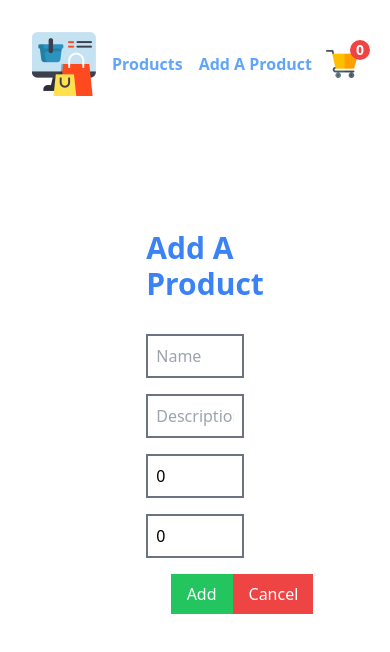
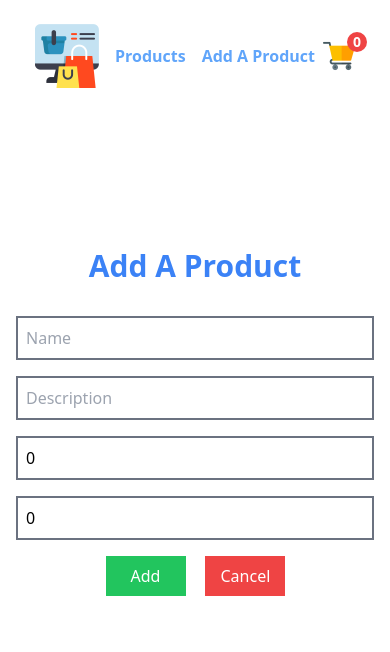
Before and after one commit to wsuyash/ecommerce-react, a React (Create React App) app: page /add in a window 390 px wide. Shown: the top 652 px of the page. Built offline with nearby package versions, Linux system fonts and the light colour scheme.

Commit message:
Add responsiveness

```diff
--- a/src/components/AddProduct.js
+++ b/src/components/AddProduct.js
@@ -50,14 +50,14 @@ const AddProduct = () => {
 	}
 
 	return (
-		<div className="AddProduct w-1/4 h-min m-auto absolute top-0 bottom-0 right-0 left-0 flex flex-col justify-center items-center gap-8">
-			<h1 className="text-3xl text-blue-500 font-bold self-start">Add A Product</h1>
+		<div className="AddProduct w-full md:w-1/2 lg:w-1/4 h-min m-auto p-4 md:p-0 absolute top-0 bottom-0 right-0 left-0 flex flex-col justify-center items-center gap-8">
+			<h1 className="text-3xl text-blue-500 font-bold self-center">Add A Product</h1>
 			<form className="w-full flex flex-col justify-center items-center gap-4" onSubmit={handleSubmit}>
 				<input className="w-full p-2 border-2 border-gray-500" type="text" placeholder="Name" value={name} onChange={(e) => setName(() => e.target.value)} />
 				<input className="w-full p-2 border-2 border-gray-500" type="text" placeholder="Description" value={description} onChange={(e) => setDescription(() => e.target.value)} />
 				<input className="w-full p-2 border-2 border-gray-500" min="0" type="number" placeholder="Price" value={price} onChange={(e) => setPrice(() => e.target.value)} />
 				<input className="w-full p-2 border-2 border-gray-500" type="number" min="0" max="5" placeholder="Rating" value={rating} onChange={(e) => setRating(() => e.target.value)} />
-				<div className="w-1/2 flex flex-row justify-between items-center">
+				<div className="w-1/2 flex flex-row justify-between items-center gap-4">
 					<button className="w-20 px-4 py-2 bg-green-500 text-white hover:bg-green-600" type="submit">Add</button>
 					<Link to="/" ><button className="w-20 px-4 py-2 bg-red-500 text-white hover:bg-red-600">Cancel</button></Link>
 				</div>
--- a/src/components/Cart.js
+++ b/src/components/Cart.js
@@ -6,6 +6,9 @@ const Cart = () => {
 
 	return (
 		<ul className="Cart p-2">
+			{ items.length < 1 ? (
+				<h1 className="font-bold text-center">No items in the cart.</h1>
+			): (null)}
 			{items.map((item, index) => (
 				<Product product={item} key={index} from="cart" />
 			))}
--- a/src/components/Navbar.js
+++ b/src/components/Navbar.js
@@ -5,8 +5,8 @@ const Navbar = () => {
 	const items = useSelector((state) => state.cart.items);
 
 	return (
-		<div className="Navbar flex justify-between items-center p-6">
-			<div className="nav-left flex justify-between items-center gap-4 ">
+		<div className="Navbar flex justify-center md:justify-between items-center gap-2 py-4 px-2 md:p-6">
+			<div className="nav-left flex justify-between items-center gap-4">
 				<div className="w-16 h-16">
 					<Link to="/"><img src="/images/logo.png" alt="logo" /></Link>
 				</div>
--- a/src/components/Product.js
+++ b/src/components/Product.js
@@ -106,8 +106,9 @@ const Product = (props) => {
 	}
 
 	return (
-		<li className="Product flex justify-between my-2 p-4 border-2 border-blue-500">
-			<div className="product-left flex flex-col justify-evenly items-start gap-4 grow">
+		<li className="Product flex flex-col md:flex-row justify-center md:justify-between my-2 md:p-4 border-2 border-blue-500">
+			<div className="product-left w-full md:w-1/2 p-2 flex flex-col justify-evenly items-center md:items-start gap-4 grow">
+				<Link to={"/products/" + product.id}><img src={product.image ? product.image : '/images/default_product.png'} alt={product.name} width="64px" height="64px" /></Link>
 				{edit ? (
 					<div>
 						<input className="block p-2 border-2 border-gray-500" type="text" placeholder="Name" value={name} onChange={(e) => setName(() => e.target.value)} required />
@@ -116,7 +117,7 @@ const Product = (props) => {
 					</div>
 				) : (
 					<div>
-						<Link to={"/products/" + product.id}><p className="font-bold hover:text-blue-500">{product.name}</p></Link>
+						<Link to={"/products/" + product.id}><p className="font-bold break-words hover:text-blue-500">{product.name}</p></Link>
 						<p className="text-gray-500">₹{product.price}</p>
 					</div>
 				)}
@@ -126,9 +127,9 @@ const Product = (props) => {
 					<p>{stars}</p>
 				)}
 			</div>
-			<div className="product-right w-1/2 flex flex-col justify-between items-end gap-2">
+			<div className="product-right w-full md:w-1/2 p-2 flex flex-col justify-between items-center md:items-end gap-2">
 				{edit ? (
-					<textarea className="block p-2 border-2 border-gray-500" name="description" id="description" value={description} onChange={(e) => setDescription(() => e.target.value)} cols="30" rows="10" required></textarea>
+					<textarea className="w-full block p-2 border-2 border-gray-500" name="description" id="description" value={description} onChange={(e) => setDescription(() => e.target.value)} cols="30" rows="10" required></textarea>
 				) : (
 					<p className="max-h-60 text-gray-700 break-words overflow-y-scroll no-scrollbar">{product.description}</p>
 				)}
--- a/src/components/ProductDetail.js
+++ b/src/components/ProductDetail.js
@@ -52,9 +52,10 @@ const ProductDetail = () => {
 	}
 
 	return (
-		<div className="ProductDetail w-1/4 h-min p-2 flex flex-col justify-start items-center gap-4 absolute top-0 bottom-0 right-0 left-0 m-auto">
+		<div className="ProductDetail lg:w-1/2 overflow-y-scroll no-scrollbar p-4 lg:p-2 flex flex-col justify-center items-center gap-4 m-auto">
 			<h1 className="text-3xl font-bold">{product.name}</h1>
-			<p className="max-h-80 break-words overflow-y-scroll no-scrollbar">{product.description}</p>
+			<img src={product.image ? product.image : '/images/default_product.png'} alt={product.name} width="256px" height="256px" />
+			<p className="h-min break-words overflow-y-scroll no-scrollbar">{product.description}</p>
 			<p className="text-gray-700">₹{product.price}</p>
 			<p>{stars}</p>
 			{inCart ? (null) : (
--- a/src/components/Products.js
+++ b/src/components/Products.js
@@ -44,7 +44,7 @@ const Products = () => {
 					<i className="fa-solid fa-circle-xmark ml-2 text-xl text-red-500 hover:cursor-pointer hover:text-red-700" onClick={handleRemoveSort}></i>
 				) : (null) }
 			</div>
-			<ul className="Products my-8 px-4">
+			<ul className="Products my-8 md:px-4">
 				{products.map((product, index) => (
 					<Product product={product} key={index} />
 				))}
```
Also changed, not shown: public/images/default_product.png (added).
